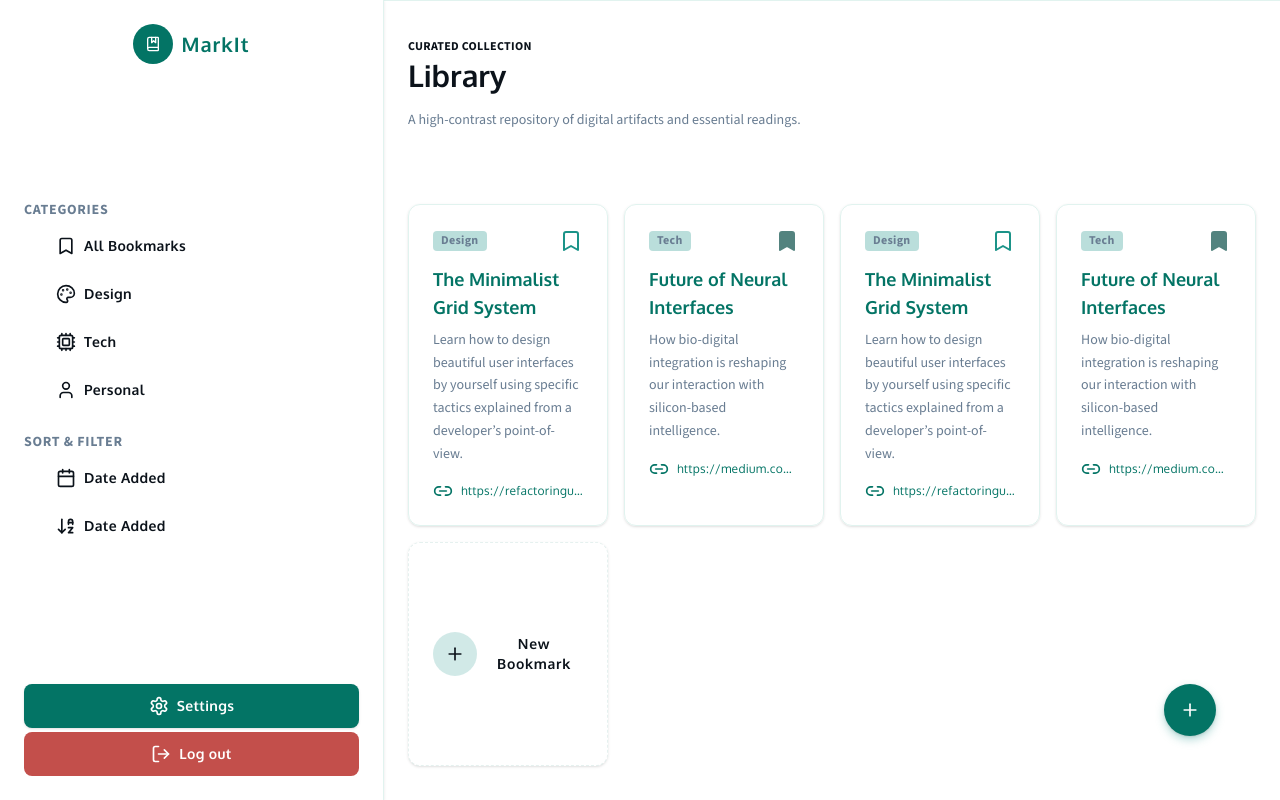
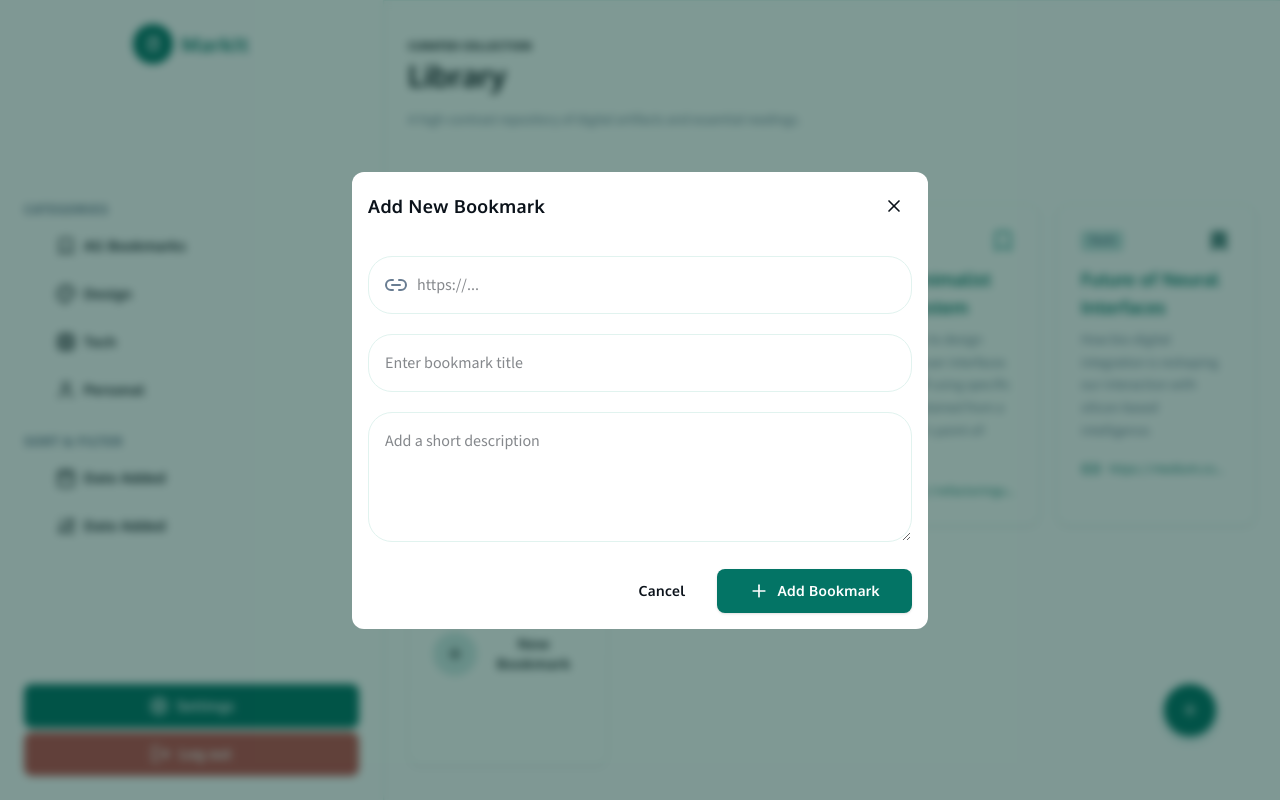
Before and after one commit to ezlosswm/mark-it, a SvelteKit app: page /dashboard in a window 1280 px wide. Both pictures are taken after a click on the button "New Bookmark". Built offline with nearby package versions, Linux system fonts and the light colour scheme.

Commit message:
popover component added, prepping for backend

```diff
--- a/src/lib/components/dashboard/Bookmarks.svelte
+++ b/src/lib/components/dashboard/Bookmarks.svelte
@@ -1,6 +1,7 @@
 <script>
 	import { Bookmark, Link2, Plus } from '@lucide/svelte';
 	import Button from '../ui/button/Button.svelte';
+	import { popover } from '../popover/Popover.svelte';
 
 	const bookmarks = [
 		{
@@ -83,7 +84,7 @@
 		</article>
 	{/each}
 
-	<Button variant="ghost" class="bookmark-card min-h-56">
+	<Button onclick={() => popover.toggleOpenState()} variant="ghost" class="bookmark-card min-h-56">
 		<div class="rounded-full bg-accent/20 p-3">
 			<Plus />
 		</div>
--- /dev/null
+++ b/src/lib/components/popover/Popover.svelte
@@ -0,0 +1,67 @@
+<script lang="ts" module>
+	import { Link2, Plus, X } from '@lucide/svelte';
+	import Button from '../ui/button/Button.svelte';
+
+	class PopoverState {
+		isOpen = $state(false);
+
+		toggleOpenState() {
+			this.isOpen = !this.isOpen;
+
+			document.body.style.overflow = this.isOpen ? 'hidden' : '';
+		}
+	}
+
+	export const popover = new PopoverState();
+</script>
+
+<section
+	class="{popover.isOpen
+		? 'fixed'
+		: 'hidden'} inset-0 z-60 flex h-screen items-center justify-center bg-border-dark/50 p-4 backdrop-blur-xs"
+>
+	<div class="mx-auto w-full max-w-xl rounded-xl bg-background">
+		<div class="flex items-center justify-between p-4">
+			<h2 class="text-lg font-bold tracking-wide">Add New Bookmark</h2>
+			<Button onclick={() => popover.toggleOpenState()} variant="ghost" class="p-2">
+				<X />
+			</Button>
+		</div>
+
+		<form action="" class="space-y-5 p-4">
+			<div class="flex flex-col gap-2">
+				<label for="" class="form-label"> URL </label>
+
+				<div class="relative">
+					<Link2 class="input-icon" />
+					<input type="text" class="input py-4 pr-4 pl-12" placeholder="https://..." />
+				</div>
+			</div>
+
+			<div class="flex flex-col gap-2">
+				<label for="" class="form-label"> Title </label>
+
+				<div class="relative">
+					<input type="text" class="input px-4 py-4" placeholder="Enter bookmark title" />
+				</div>
+			</div>
+
+			<div class="flex flex-col gap-2">
+				<label for="" class="form-label"> Description </label>
+
+				<div class="relative">
+					<textarea name="" class="input p-4" placeholder="Add a short description" rows="4"
+					></textarea>
+				</div>
+			</div>
+
+			<div class="mt-5 flex items-center justify-end">
+				<Button variant="ghost">Cancel</Button>
+				<Button>
+					<Plus />
+					Add Bookmark
+				</Button>
+			</div>
+		</form>
+	</div>
+</section>
--- a/src/routes/(app)/dashboard/+page.svelte
+++ b/src/routes/(app)/dashboard/+page.svelte
@@ -2,6 +2,7 @@
 	import Bookmarks from '$lib/components/dashboard/Bookmarks.svelte';
 	import DashboardHeader from '$lib/components/dashboard/DashboardHeader.svelte';
 	import DashboardPageTitle from '$lib/components/dashboard/DashboardPageTitle.svelte';
+	import Popover, { popover } from '$lib/components/popover/Popover.svelte';
 	import Button from '$lib/components/ui/button/Button.svelte';
 	import { Plus } from '@lucide/svelte';
 
@@ -31,12 +32,18 @@
 
 		<!-- ! Hovering button -->
 		<div class="fixed right-8 bottom-8 z-40 -translate-8">
-			<Button class="rounded-full p-4 drop-shadow-lg drop-shadow-accent/30">
+			<Button
+				onclick={() => popover.toggleOpenState()}
+				class="rounded-full p-4 drop-shadow-lg drop-shadow-accent/30"
+			>
 				<Plus />
 			</Button>
 		</div>
 	</section>
 </div>
+
+<!-- Popover -->
+<Popover />
 
 <style>
 	.hide-scrollbar {
--- a/src/routes/+layout.svelte
+++ b/src/routes/+layout.svelte
@@ -1,6 +1,24 @@
 <script lang="ts">
 	import './layout.css';
 	import favicon from '$lib/assets/favicon.svg';
+
+	import { onMount } from 'svelte';
+	import { popover } from '$lib/components/popover/Popover.svelte';
+
+	// Closes the popover component
+	function handleKeydown(e: KeyboardEvent) {
+		if (e.key === 'Escape' && popover.isOpen) {
+			popover.toggleOpenState();
+		}
+	}
+
+	onMount(() => {
+		window.addEventListener('keydown', handleKeydown);
+
+		return () => {
+			window.removeEventListener('keydown', handleKeydown);
+		};
+	});
 
 	let { children } = $props();
 </script>
--- a/src/routes/layout.css
+++ b/src/routes/layout.css
@@ -127,7 +127,8 @@
 	--color-danger: var(--color-danger-500);
 
 	--color-border: var(--color-cyprus-50);
-	--color-border-dark: var(--color-cyprus-700) --color-card: var(--color-power-50);
+	--color-border-dark: var(--color-cyprus-700);
+	--color-card: var(--color-power-50);
 }
 
 :root {
```
